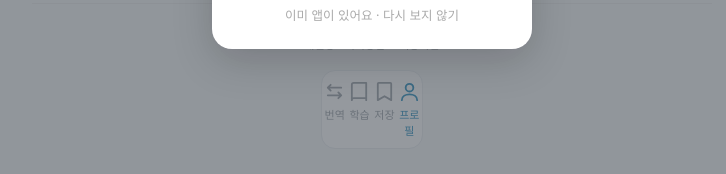
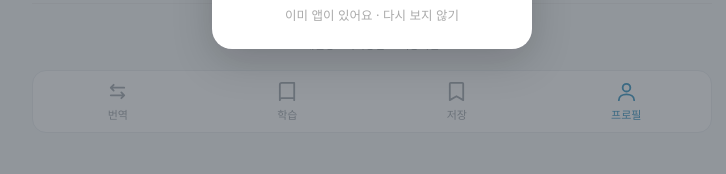
Before and after one commit to less0215/japan-intonation, a React (Vite) app in the folder frontend/: page /profile in a window 1280 px wide. Shown: the part 496-670 px from the top of the page, without its empty margins (268-994 px from the left). Built offline with nearby package versions, Linux system fonts and the light colour scheme.

Commit message:
데스크톱 하단탭 너비 100% 고정 (정적 배치 시 뭉침 수정)
Co-Authored-By: Claude Opus 4.8 <noreply@anthropic.com>

```diff
--- a/frontend/src/App.css
+++ b/frontend/src/App.css
@@ -1301,9 +1301,10 @@ body {
   }
   .bottom-nav {
     position: static;
+    width: 100%;
+    max-width: 680px;
     margin: 18px auto 0;
-    border-top: 1px solid #eef1f3;
+    border: 1px solid #eef1f3;
     border-radius: 14px;
-    border: 1px solid #eef1f3;
   }
 }
```
